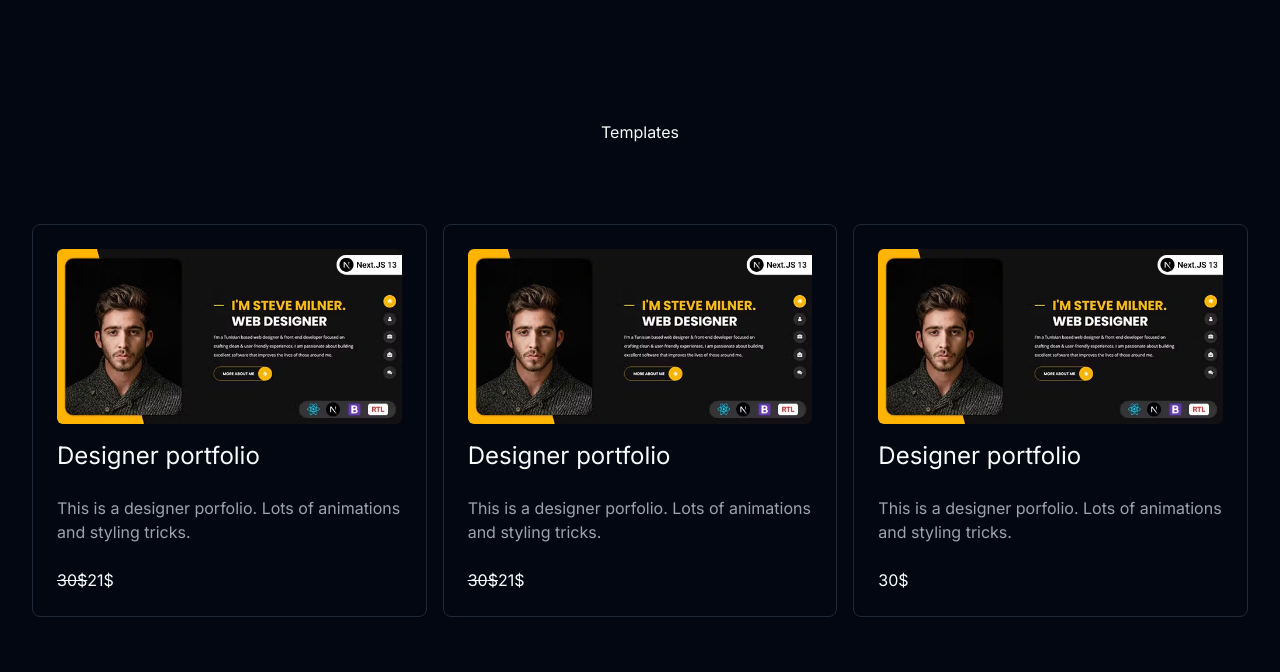
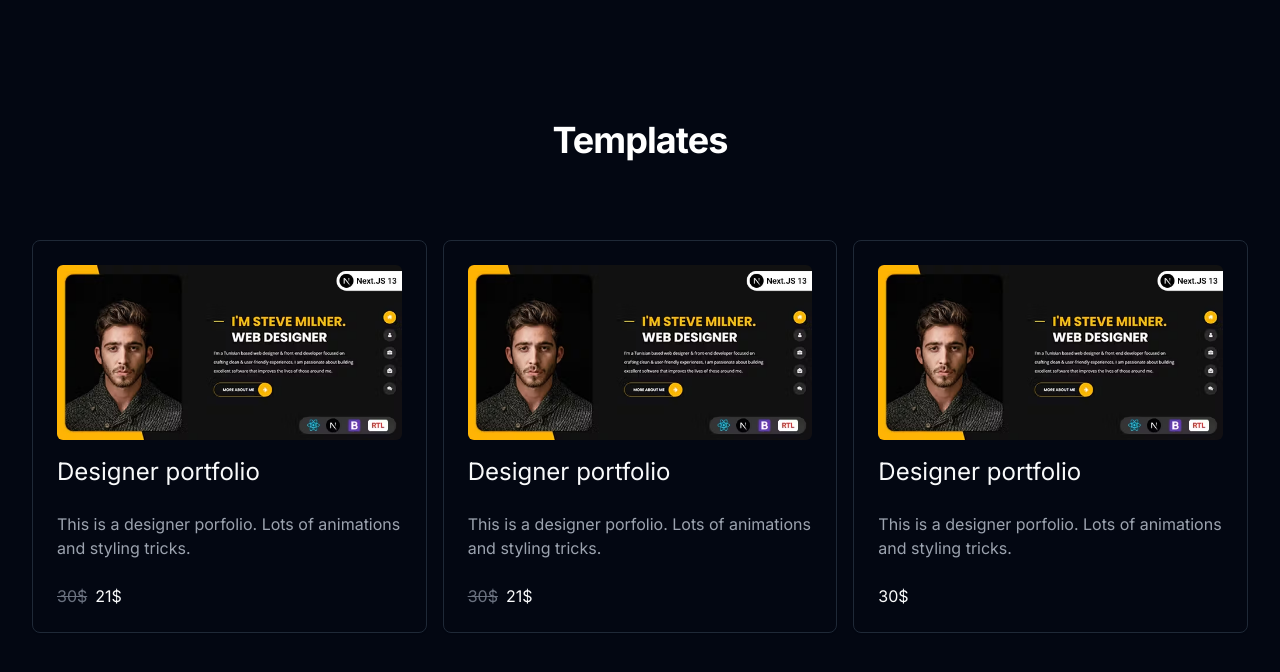
Before and after one commit to osama-mhmd/os-mhmd, a Next.js app: page /templates in a window 1280 px wide. Shown: the top 672 px of the page. Built offline with nearby package versions, Linux system fonts and the light colour scheme.

Commit message:
feat/some-helper-classes

```diff
--- a/src/app/globals.css
+++ b/src/app/globals.css
@@ -62,4 +62,10 @@
   .link {
     @apply dark:text-blue-500 text-blue-700 underline;
   }
+  del {
+    @apply me-2 text-gray-500;
+  }
+  .big-title {
+    @apply text-gray-900 dark:text-white tracking-tight text-3xl sm:text-4xl font-bold;
+  }
 }
```
